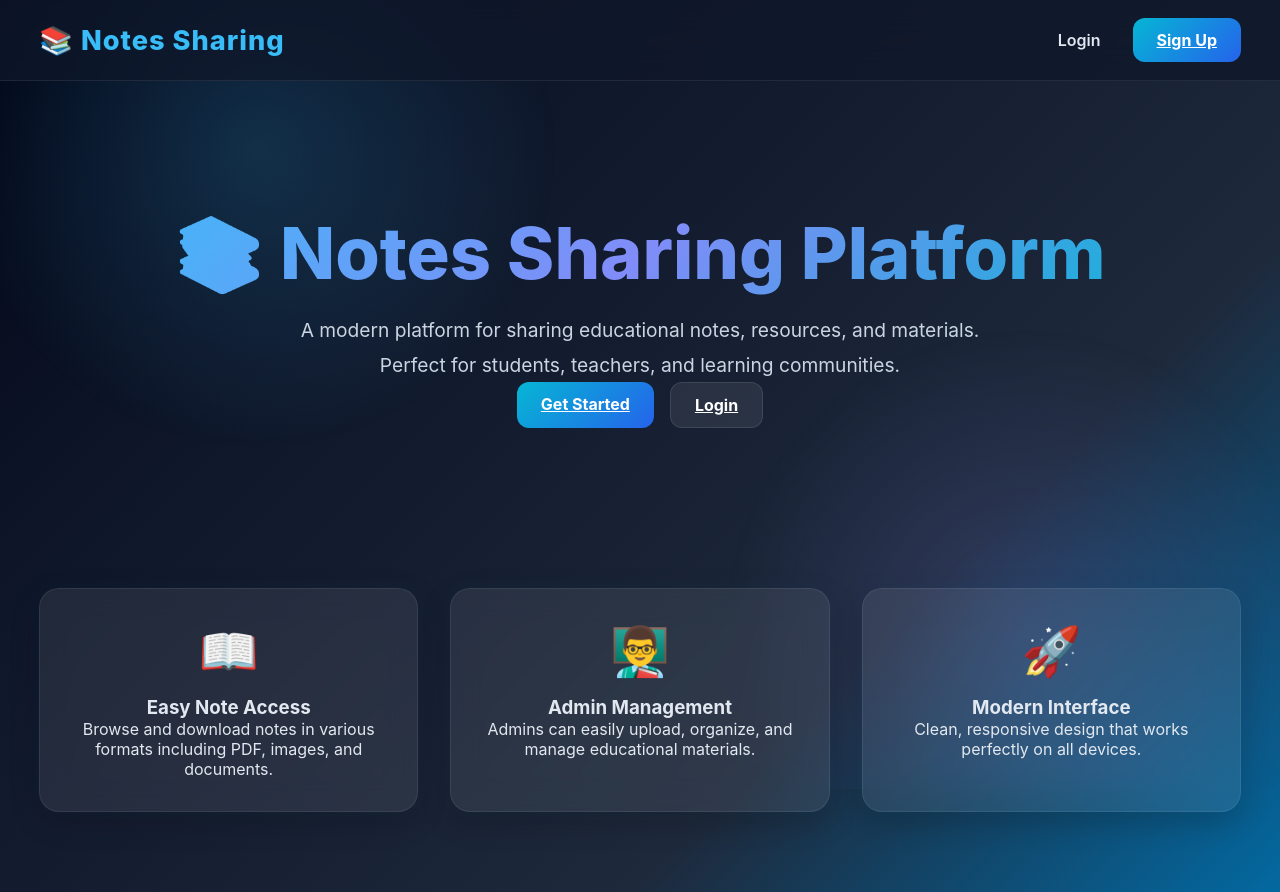
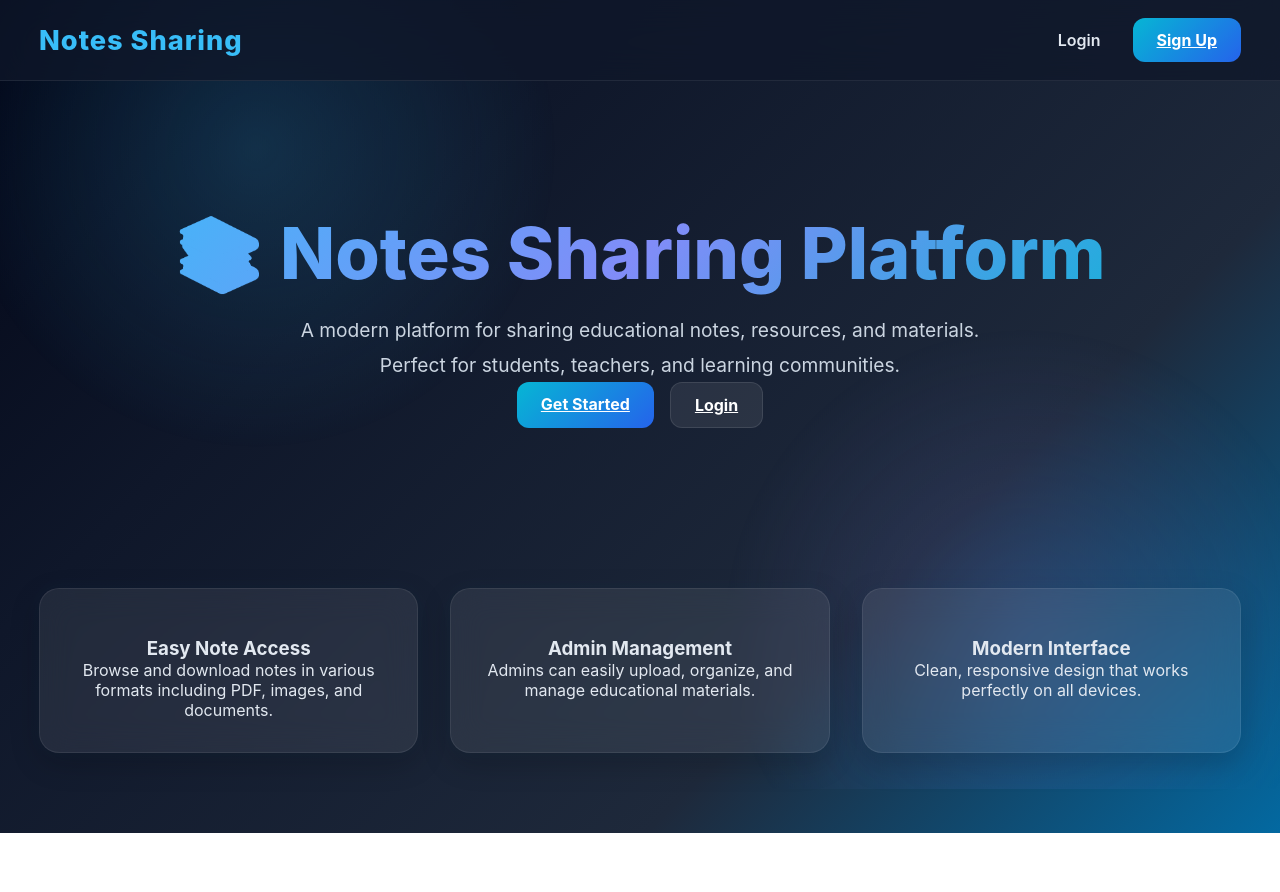
Before and after one commit to Likith-liki/Notes-Sharing-App, a React (Vite) app in the folder frontend/: page / in a window 1280 px wide. After the commit the page ends 833 px from the top, so only its background shows below. Built offline with nearby package versions, Linux system fonts and the light colour scheme; no server answers; the HTML template or start-up script is replaced by a standard one.

Commit message:
Updated frontend changes

```diff
--- a/frontend/src/components/Navbar.jsx
+++ b/frontend/src/components/Navbar.jsx
@@ -16,7 +16,7 @@
       <div className="container">
         <div className="nav-content">
           <Link to="/" className="nav-brand">
-            📚 Notes Sharing
+             Notes Sharing
           </Link>
 
           <div className="nav-links">
--- a/frontend/src/components/NoteCard.jsx
+++ b/frontend/src/components/NoteCard.jsx
@@ -47,14 +47,14 @@
           <h3 className="note-title">{note.title}</h3>
           <span className="note-topic">{note.topic}</span>
         </div>
-        {note.file && (
+        {/* {note.file && (
           <div
             className={`file-icon ${note.fileType}`}
             title={note.fileType?.toUpperCase()}
           >
             {getFileIcon(note.fileType)}
           </div>
-        )}
+        )} */}
       </div>
 
       <p className="note-description">{note.description}</p>
--- a/frontend/src/pages/AdminDashboard.jsx
+++ b/frontend/src/pages/AdminDashboard.jsx
@@ -166,7 +166,7 @@
   return (
     <div className="container">
       <div className="dashboard-header">
-        <h1>Admin Dashboard 🛠️</h1>
+        <h1>Admin Dashboard </h1>
         <p>Manage notes, users, and admin accounts</p>
       </div>
 
@@ -188,13 +188,13 @@
           onClick={() => setActiveTab('notes')}
           className={`btn ${activeTab === 'notes' ? 'btn-primary' : 'btn-secondary'}`}
         >
-          📝 Manage Notes
+           Manage Notes
         </button>
         <button
           onClick={() => setActiveTab('users')}
           className={`btn ${activeTab === 'users' ? 'btn-primary' : 'btn-secondary'}`}
         >
-          👥 Manage Users
+           Manage Users
         </button>
       </div>
 
--- a/frontend/src/pages/ChangePassword.jsx
+++ b/frontend/src/pages/ChangePassword.jsx
@@ -63,7 +63,7 @@
 
 };
 
-return ( <div className="container"> <div className="auth-card card"> <h2>🔐 Change Password</h2>
+return ( <div className="container"> <div className="auth-card card"> <h2> Change Password</h2>
 
     {error && (
       <div className="alert alert-error">
--- a/frontend/src/pages/Home.jsx
+++ b/frontend/src/pages/Home.jsx
@@ -16,7 +16,7 @@
 
         {isAuthenticated ? (
           <div>
-            <h3>Welcome back, {user?.username}! 🎉</h3>
+            <h3>Welcome back, {user?.username}! </h3>
             <div style={{ marginTop: '2rem', display: 'flex', gap: '1rem', justifyContent: 'center', flexWrap: 'wrap' }}>
               <Link to="/dashboard" className="btn btn-primary">
                 Go to Dashboard
@@ -42,19 +42,19 @@
 
       <div style={{ display: 'grid', gridTemplateColumns: 'repeat(auto-fit, minmax(250px, 1fr))', gap: '2rem', marginTop: '4rem' }}>
         <div className="card" style={{ padding: '2rem', textAlign: 'center' }}>
-          <div style={{ fontSize: '3rem', marginBottom: '1rem' }}>📖</div>
+          <div style={{ fontSize: '3rem', marginBottom: '1rem' }}></div>
           <h3>Easy Note Access</h3>
           <p>Browse and download notes in various formats including PDF, images, and documents.</p>
         </div>
 
         <div className="card" style={{ padding: '2rem', textAlign: 'center' }}>
-          <div style={{ fontSize: '3rem', marginBottom: '1rem' }}>👨‍🏫</div>
+          <div style={{ fontSize: '3rem', marginBottom: '1rem' }}></div>
           <h3>Admin Management</h3>
           <p>Admins can easily upload, organize, and manage educational materials.</p>
         </div>
 
         <div className="card" style={{ padding: '2rem', textAlign: 'center' }}>
-          <div style={{ fontSize: '3rem', marginBottom: '1rem' }}>🚀</div>
+          <div style={{ fontSize: '3rem', marginBottom: '1rem' }}></div>
           <h3>Modern Interface</h3>
           <p>Clean, responsive design that works perfectly on all devices.</p>
         </div>
--- a/frontend/src/pages/Login.jsx
+++ b/frontend/src/pages/Login.jsx
@@ -52,7 +52,7 @@
     <div className="container">
       <div className="auth-container">
         <div className="card auth-card">
-          <h2>Welcome Back! 👋</h2>
+          <h2>Welcome Back! </h2>
 
           {error && (
             <div className="alert alert-error">
--- a/frontend/src/pages/Register.jsx
+++ b/frontend/src/pages/Register.jsx
@@ -80,7 +80,7 @@
     <div className="container">
       <div className="auth-container">
         <div className="card auth-card">
-          <h2>Create User Account 🚀</h2>
+          <h2>Create User Account </h2>
 
           {(error || localError) && (
             <div className="alert alert-error">
--- a/frontend/src/pages/UserDashboard.jsx
+++ b/frontend/src/pages/UserDashboard.jsx
@@ -50,7 +50,7 @@
   return (
     <div className="container">
       <div className="dashboard-header">
-        <h1>My Notes Dashboard 📚</h1>
+        <h1>My Notes Dashboard </h1>
         <p>Access all available notes and resources</p>
       </div>
 
```
Also changed, not shown: frontend/src/logo.svg (deleted).
